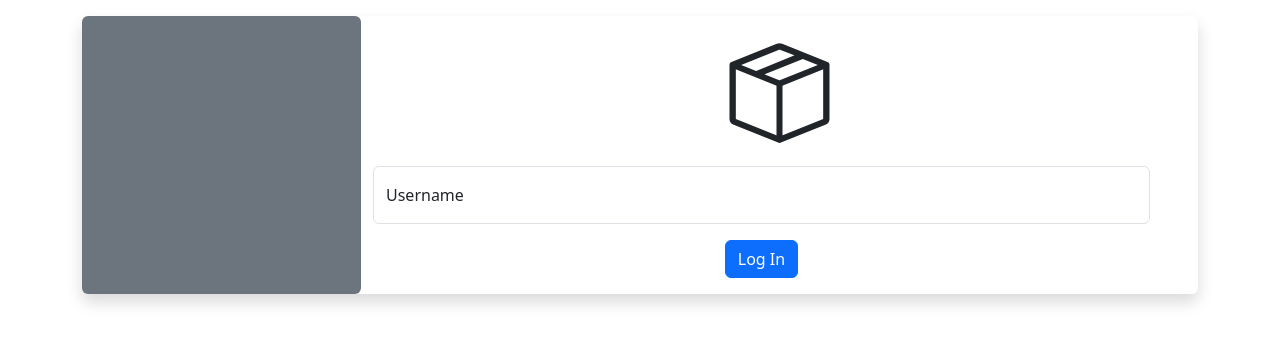
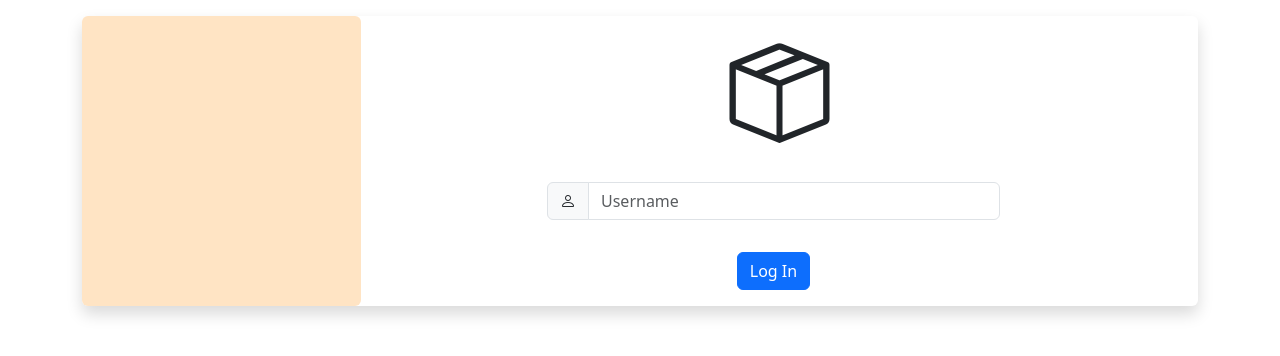
Before and after one commit to Waffleywaffers/warehousetodo, a Flask app: page /login in a window 1280 px wide. Shown: the part 64-420 px from the top of the page. Run offline with Flask 3, Linux system fonts and the light colour scheme.

Commit message:
first pass styling on login page

```diff
--- a/templates/login.html
+++ b/templates/login.html
@@ -7,25 +7,28 @@
 {% block main %}
 <div class="container-flex rounded shadow my-3">
         <div class="row no-gutters m-0">
-            <div class="col-3 rounded-top bg-secondary">
+            <div class="col-0 col-lg-3 rounded-top" style="background-color: bisque;">
             </div>
-            <div class="col-9 d-flex-inline">
+            <div class="col d-flex-inline">
                 <span><i class="bi bi-box-seam" style="font-size: 100px;"></i></span>
             </div>
         </div>
         <div class="row no-gutters m-0">
-            <div class="col-3 rounded-bottom bg-secondary">
+            <div class="col-0 col-lg-3 rounded-bottom" style="background-color: bisque;">
             </div>
-            <div class="col-9 pe-5">
+            <div class="col-1 col-lg-2 p-0 m-0"></div>
+            <div class="col ps-0">
                 <form action="/login" method="post">
-                    <div class="form-floating">
-                    <input type="text" class="form-control" id="floatingUser" placeholder="Username" name="username">
-                    <label for="floatingUser">Username</label>
-                    <div class="p-3">
-                        <button class="btn btn-primary" type="submit">Log In</button>
+                    <div class="input-group my-3">
+                        <span class="input-group-text"><i class="bi bi-person"></i></span>
+                        <input type="text" class="form-control" placeholder="Username" name="username" aria-label="Username" aria-describedby="basic-addon1">
+                    </div>
+                    <div>
+                        <button class="btn btn-primary my-3" type="submit">Log In</button>
                     </div>
                 </form>
             </div>
+            <div class="col-1 col-lg-2 p-0 m-0"></div>
         </div>
 </div>
 {% endblock %}
```
